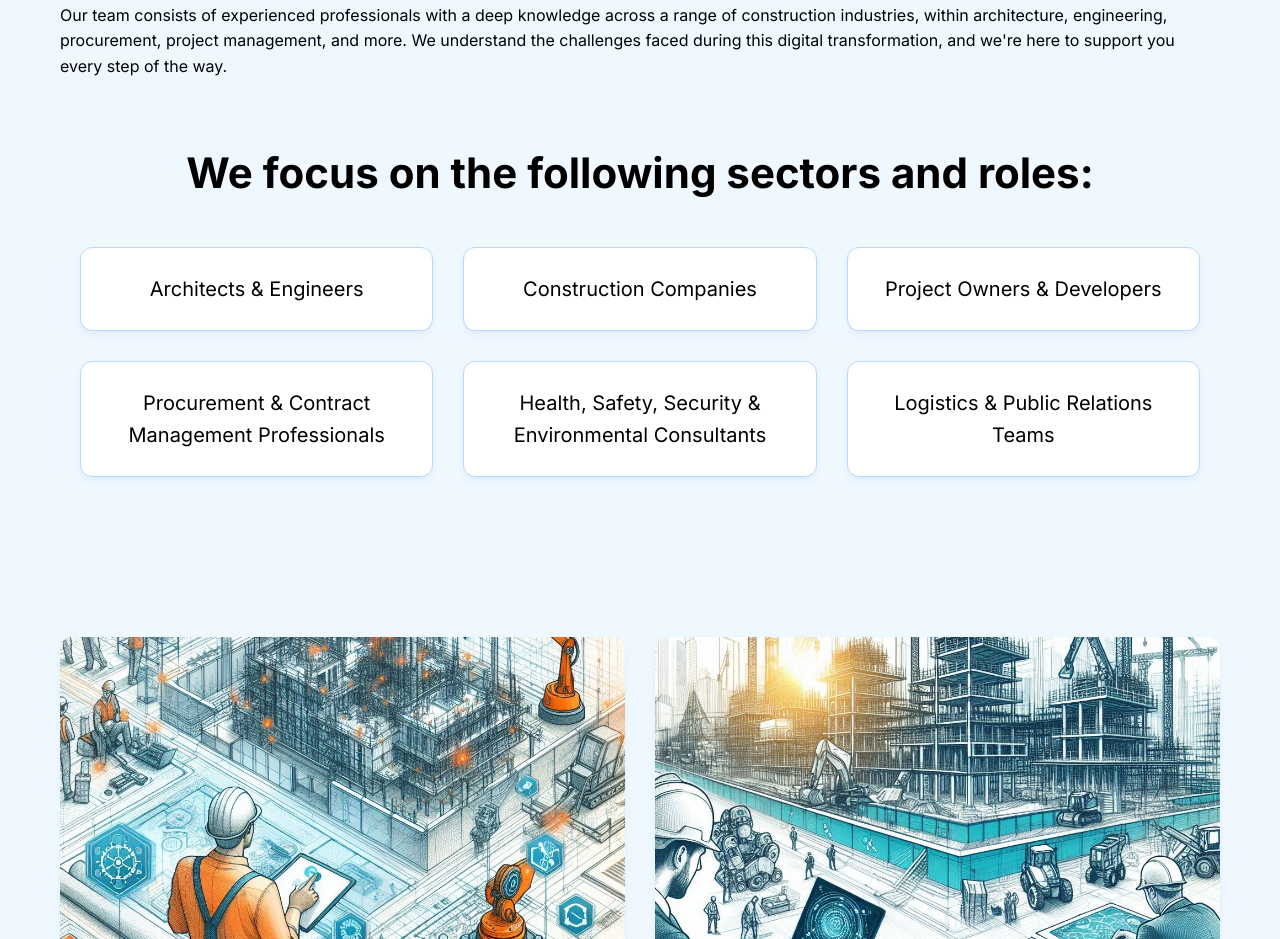
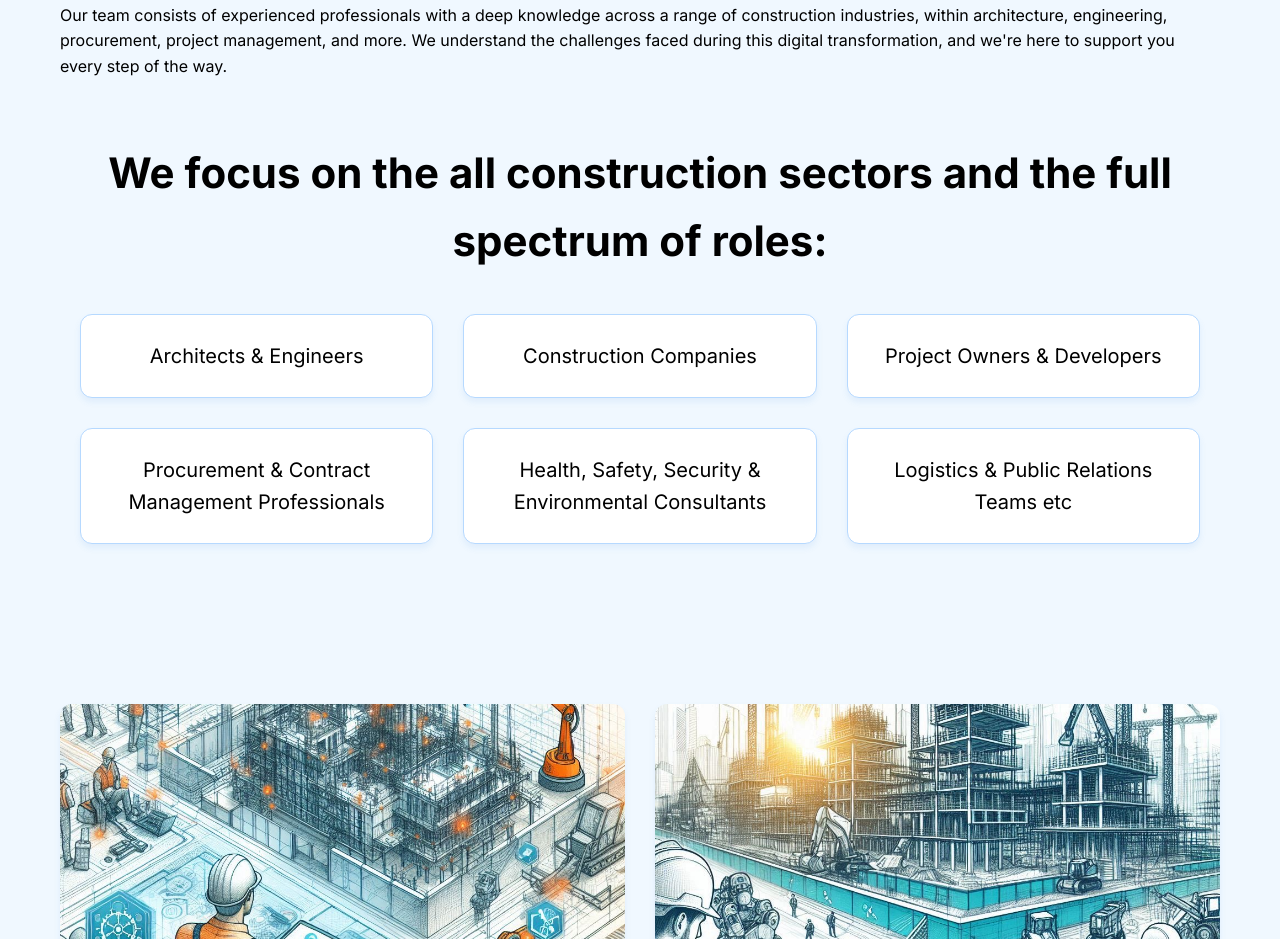
Before and after one commit to tennantalistair/constructai-website, a website: page index.html in a window 1280 px wide. Shown: the part 1091-2030 px from the top of the page. Drawn offline with Linux system fonts and the light colour scheme.

Commit message:
20241010-005

```diff
--- a/index.html
+++ b/index.html
@@ -26,14 +26,14 @@
                 <p>Our team consists of experienced professionals with a deep knowledge across a range of construction industries, within architecture, engineering, procurement, project management, and more. We understand the challenges faced during this digital transformation, and we're here to support you every step of the way.</p>
 
                 <div class="sectors">
-                    <h2>We focus on the following sectors and roles:</h2>
+                    <h2>We focus on the all construction sectors and the full spectrum of roles:</h2>
                     <ul>
                         <li>Architects & Engineers</li>
                         <li>Construction Companies</li>
                         <li>Project Owners & Developers</li>
                         <li>Procurement & Contract Management Professionals</li>
                         <li>Health, Safety, Security & Environmental Consultants</li>
-                        <li>Logistics & Public Relations Teams</li>
+                        <li>Logistics & Public Relations Teams etc</li>
                     </ul>
                 </div>
             </div>
```
